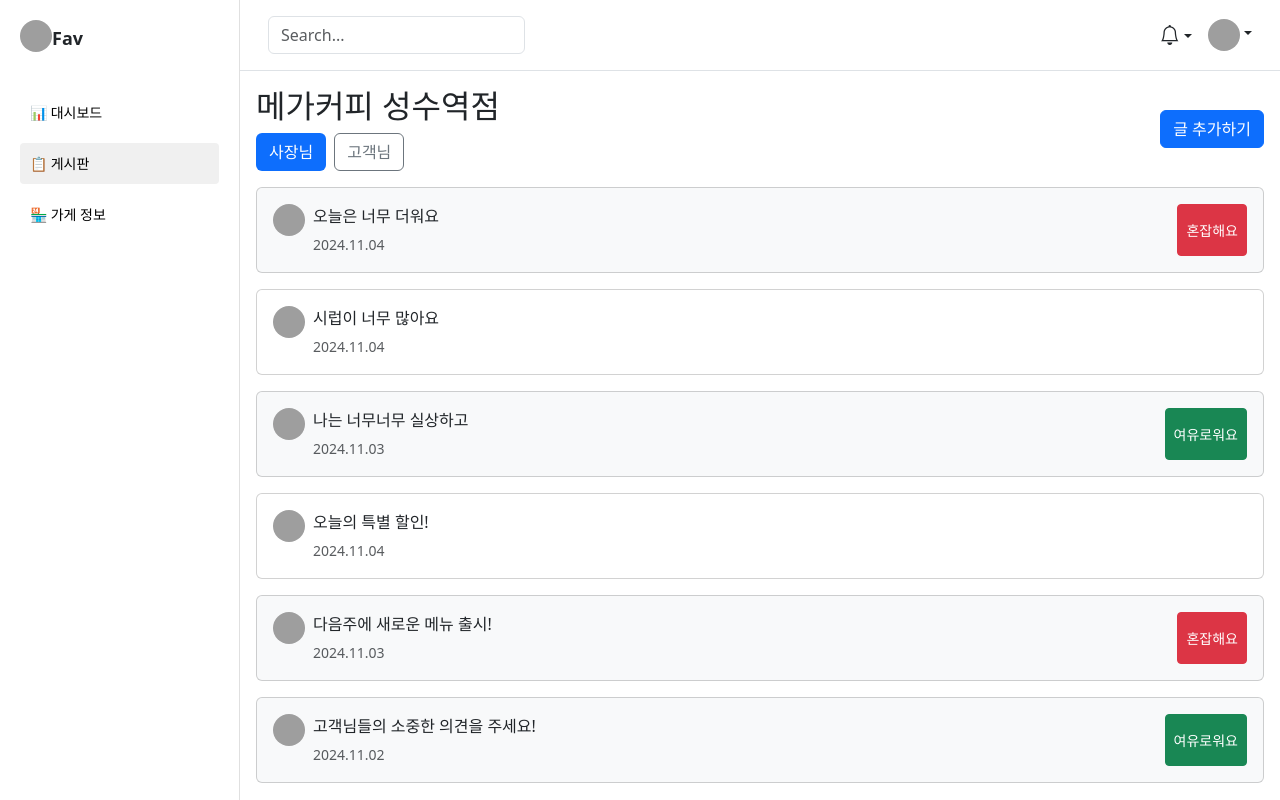
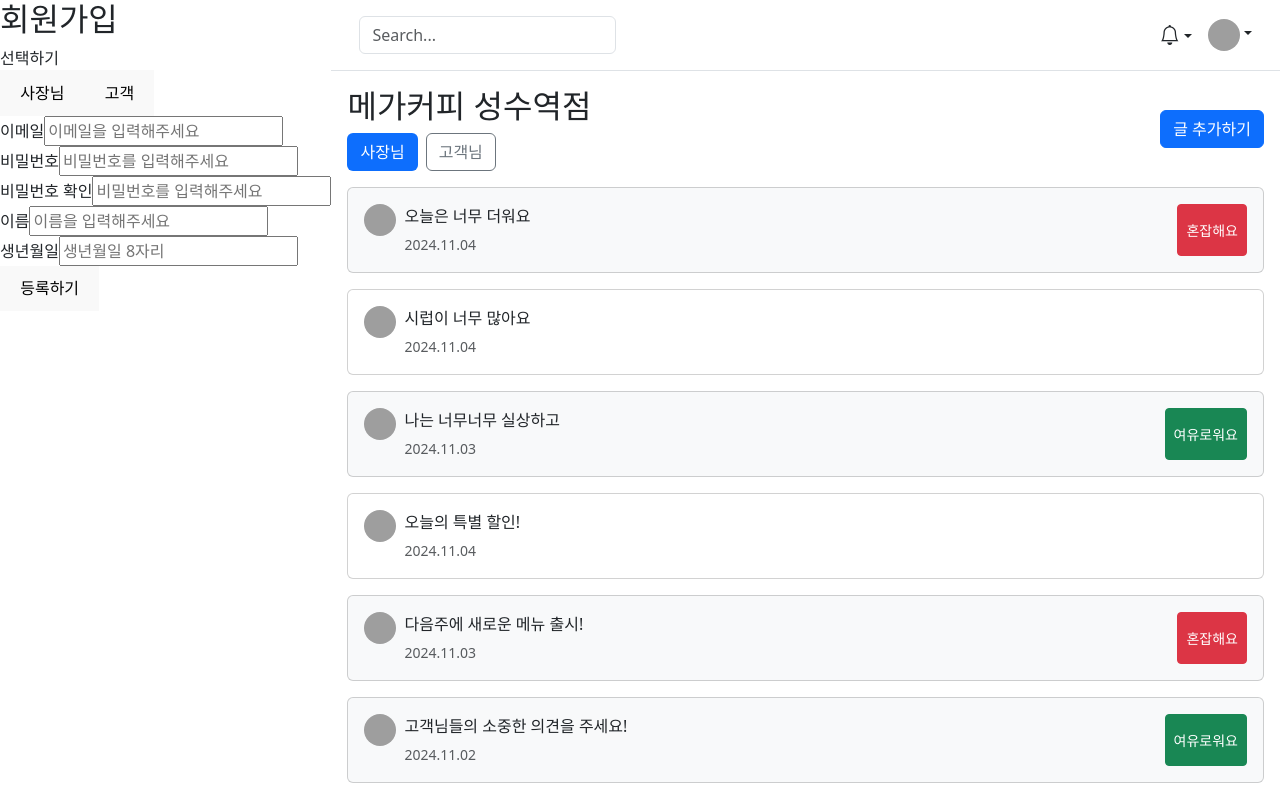
Before and after one commit to yujeongFE/Fav-FE, a React (Vite) app: page /board in a window 1280 px wide. Built offline with nearby package versions, Linux system fonts and the light colour scheme; grey boxes are pictures that could not be loaded.

Commit message:
[Feat] 사이드바 라우팅 수정

```diff
--- a/src/components/SideBar/Sidebar.jsx
+++ b/src/components/SideBar/Sidebar.jsx
@@ -1,112 +1,191 @@
-import React from "react";
-import Logo from "../Logo/Logo";
-import { useState, useEffect } from "react";
-import { useNavigate, useLocation } from "react-router-dom";
+import React, { useState } from 'react';
+import { useNavigate } from 'react-router-dom';
 
-const Sidebar = () => {
+export default function SignupForm() {
   const navigate = useNavigate();
-  const location = useLocation();
-  const [activeNav, setActiveNav] = useState("");
+  const [userType, setUserType] = useState('');
+  const [isHovered, setIsHovered] = useState(false);
+  const [formData, setFormData] = useState({
+    email: '',
+    password: '',
+    passwordConfirm: '',
+    nickname: '',
+    address: '',
+    name: '',
+    birthdate: '',
+  });
 
-  useEffect(() => {
-    if (location.pathname === "/board") {
-      setActiveNav("board");
-    } else if (location.pathname === "/dashboard") {
-      setActiveNav("dashboard");
+  const handleSubmit = (e) => {
+    e.preventDefault();
+    console.log(formData);
+
+    // userType에 따라 다른 페이지로 이동
+    if (userType === 'owner') {
+      navigate('/storeInfo');
+    } else if (userType === 'customer') {
+      navigate('/userboard');
     }
-  }, [location.pathname]);
-
-  const handleClickBoard = () => {
-    setActiveNav("board");
-    navigate("/board");
   };
 
-  const handleClickDash = () => {
-    setActiveNav("dashboard");
-    navigate("/dashboard");
+  const handleChange = (e) => {
+    const { name, value } = e.target;
+    setFormData((prev) => ({
+      ...prev,
+      [name]: value,
+    }));
   };
 
-  const handleClickStore = () => {
-    setActiveNav("storeInfo");
-    navigate("/storeInfo");
+  const styles = {
+    // 스타일 객체 그대로 유지
   };
 
   return (
-    <div
-      style={{
-        width: "240px",
-        borderRight: "1px solid #e0e0e0",
-        padding: "20px",
-        display: "flex",
-        flexDirection: "column",
-      }}>
-      <div
-        style={{
-          display: "flex",
-          alignItems: "center",
-          marginBottom: "40px",
-        }}>
-        <Logo />
-        <span style={{ fontWeight: "bold", fontSize: "18px", position: "relative", top: "2px" }}>
-          Fav
-        </span>
+    <div style={styles.container}>
+      <div style={styles.wrapper}>
+        <div style={styles.card}>
+          <div style={styles.cardHeader}>
+            <h2 style={styles.cardTitle}>회원가입</h2>
+          </div>
+          <form onSubmit={handleSubmit} style={styles.signupForm}>
+            <div style={styles.formGroup}>
+              <label style={styles.label}>선택하기</label>
+              <div style={styles.buttonGroup}>
+                <button
+                  type="button"
+                  onClick={() => setUserType('owner')}
+                  style={{
+                    ...styles.selectButton,
+                    ...(userType === 'owner' ? styles.selectButtonActive : {}),
+                  }}
+                >
+                  사장님
+                </button>
+                <button
+                  type="button"
+                  onClick={() => setUserType('customer')}
+                  style={{
+                    ...styles.selectButton,
+                    ...(userType === 'customer' ? styles.selectButtonActive : {}),
+                  }}
+                >
+                  고객
+                </button>
+              </div>
+            </div>
+
+            <div style={styles.formGroup}>
+              <label htmlFor="email" style={styles.label}>이메일</label>
+              <input
+                id="email"
+                name="email"
+                type="email"
+                placeholder="이메일을 입력해주세요"
+                value={formData.email}
+                onChange={handleChange}
+                required
+                style={styles.input}
+              />
+            </div>
+
+            <div style={styles.formGroup}>
+              <label htmlFor="password" style={styles.label}>비밀번호</label>
+              <input
+                id="password"
+                name="password"
+                type="password"
+                placeholder="비밀번호를 입력해주세요"
+                value={formData.password}
+                onChange={handleChange}
+                required
+                style={styles.input}
+              />
+            </div>
+
+            <div style={styles.formGroup}>
+              <label htmlFor="passwordConfirm" style={styles.label}>비밀번호 확인</label>
+              <input
+                id="passwordConfirm"
+                name="passwordConfirm"
+                type="password"
+                placeholder="비밀번호를 입력해주세요"
+                value={formData.passwordConfirm}
+                onChange={handleChange}
+                required
+                style={styles.input}
+              />
+            </div>
+
+            {userType === 'customer' && (
+              <div style={styles.formGroup}>
+                <label htmlFor="nickname" style={styles.label}>닉네임</label>
+                <input
+                  id="nickname"
+                  name="nickname"
+                  type="text"
+                  placeholder="닉네임을 입력해주세요"
+                  value={formData.nickname}
+                  onChange={handleChange}
+                  required
+                  style={styles.input}
+                />
+              </div>
+            )}
+
+            {userType === 'owner' && (
+              <div style={styles.formGroup}>
+                <label htmlFor="address" style={styles.label}>주소</label>
+                <input
+                  id="address"
+                  name="address"
+                  type="text"
+                  placeholder="주소를 입력해주세요"
+                  value={formData.address}
+                  onChange={handleChange}
+                  required
+                  style={styles.input}
+                />
+              </div>
+            )}
+
+            <div style={styles.formGroup}>
+              <label htmlFor="name" style={styles.label}>이름</label>
+              <input
+                id="name"
+                name="name"
+                type="text"
+                placeholder="이름을 입력해주세요"
+                value={formData.name}
+                onChange={handleChange}
+                required
+                style={styles.input}
+              />
+            </div>
+
+            <div style={styles.formGroup}>
+              <label htmlFor="birthdate" style={styles.label}>생년월일</label>
+              <input
+                id="birthdate"
+                name="birthdate"
+                type="text"
+                placeholder="생년월일 8자리"
+                value={formData.birthdate}
+                onChange={handleChange}
+                required
+                style={styles.input}
+              />
+            </div>
+
+            <button
+              type="submit"
+              onMouseEnter={() => setIsHovered(true)}
+              onMouseLeave={() => setIsHovered(false)}
+              style={styles.submitButton}
+            >
+              등록하기
+            </button>
+          </form>
+        </div>
       </div>
-
-      <nav>
-        <button
-          onClick={() => handleClickDash("dashboard")}
-          style={{
-            display: "flex",
-            alignItems: "center",
-            width: "100%",
-            padding: "10px",
-            marginBottom: "10px",
-            border: "none",
-            borderRadius: "4px",
-            backgroundColor: location.pathname === "/dashboard" ? "#f0f0f0" : "transparent",
-            cursor: "pointer",
-            textAlign: "left",
-            fontSize: "14px",
-          }}>
-          <span style={{ marginRight: "10px", color: "black" }}>📊 대시보드</span>
-        </button>
-        <button
-          onClick={() => handleClick("/board")}
-          style={{
-            display: "flex",
-            alignItems: "center",
-            width: "100%",
-            padding: "10px",
-            marginBottom: "10px",
-            border: "none",
-            borderRadius: "4px",
-            backgroundColor: location.pathname === "/board" ? "#f0f0f0" : "transparent",
-            cursor: "pointer",
-            textAlign: "left",
-            fontSize: "14px",
-          }}>
-          <span style={{ marginRight: "10px", color: "black" }}>📋 게시판</span>
-        </button>
-        <button
-          onClick={() => handleClickStore()}
-          style={{
-            display: "flex",
-            alignItems: "center",
-            width: "100%",
-            padding: "10px",
-            marginBottom: "10px",
-            border: "none",
-            borderRadius: "4px",
-            backgroundColor: activeNav === "storeInfo" ? "#f0f0f0" : "transparent",
-            cursor: "pointer",
-            textAlign: "left",
-            fontSize: "14px",
-          }}>
-          <span style={{ marginRight: "10px", color: "black" }}>🏪 가게 정보</span>
-        </button>
-      </nav>
     </div>
   );
-};
-
-export default Sidebar;
+}
```
